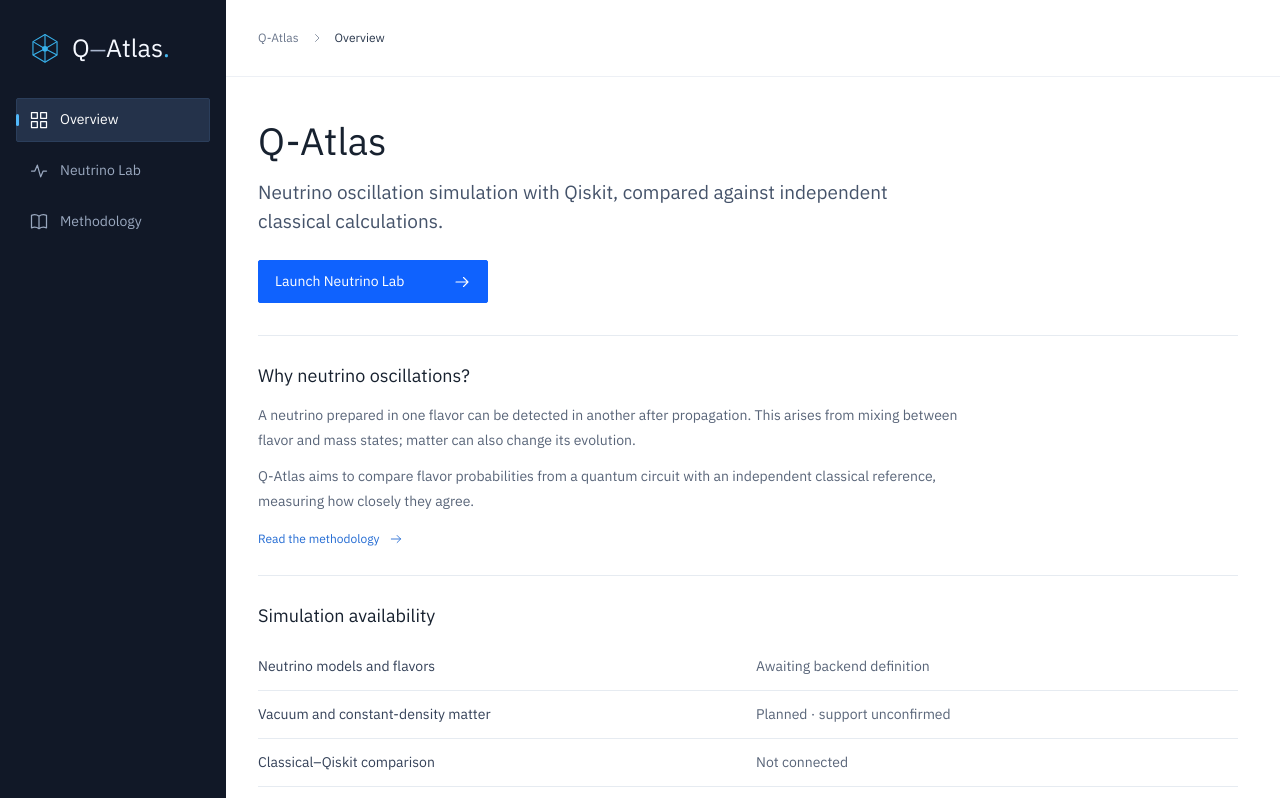
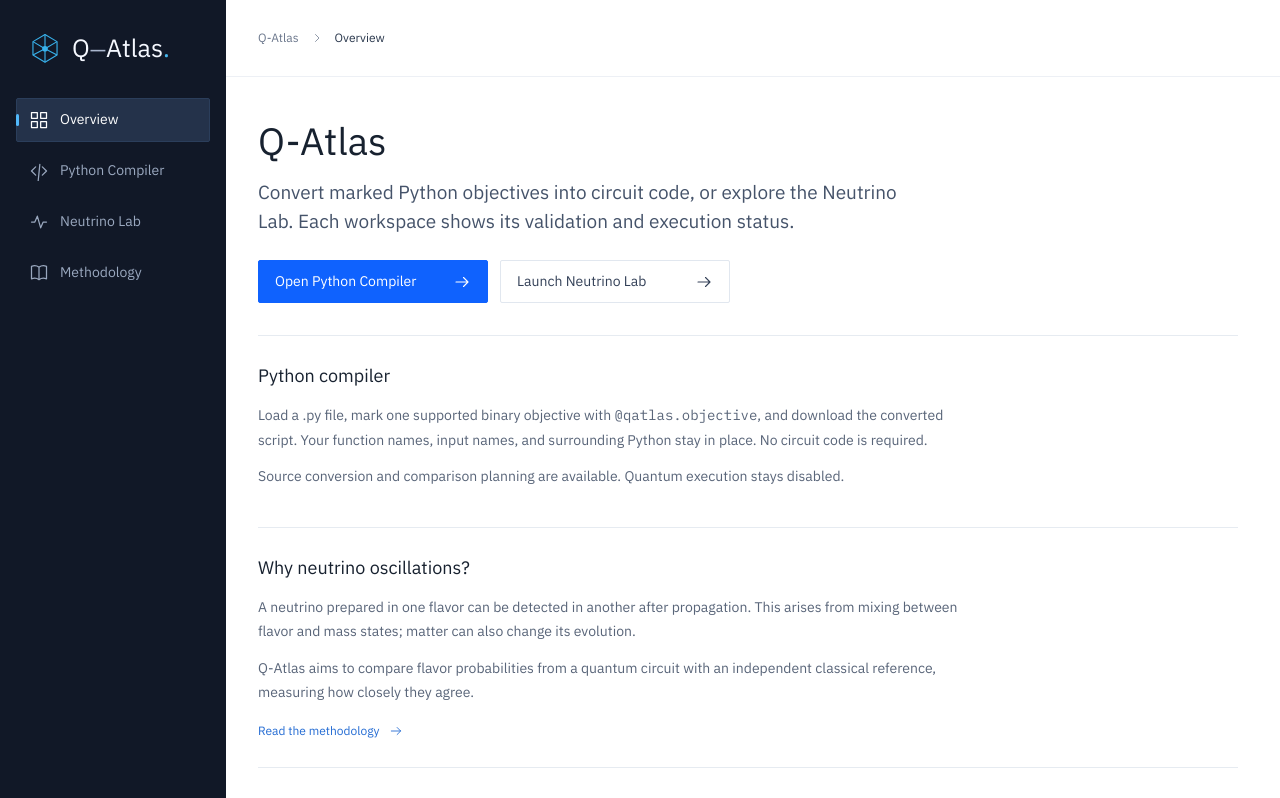
Before and after one commit to Kent-Brogrammers/Q-Atlas, a SvelteKit app in the folder frontend/: page / in a window 1280 px wide. Shown: the top 798 px of the page. Built offline with nearby package versions, Linux system fonts and the light colour scheme.

Commit message:
fix(frontend): expose Python compiler in navigation and overview

```diff
--- a/frontend/src/lib/data/experiments.ts
+++ b/frontend/src/lib/data/experiments.ts
@@ -30,7 +30,8 @@ export const experiments: {
     number: '01',
     title: 'Python Compiler',
     short: 'Compiler',
-    description: 'Edit a binary Python objective and inspect an example QUBO.',
+    description:
+      'Convert a marked Python objective into verified circuit code and download the script.',
     method: 'AST → QUBO → circuit',
     icon: 'code',
     color: 'blue'
--- a/frontend/src/lib/data/navigation.ts
+++ b/frontend/src/lib/data/navigation.ts
@@ -1,6 +1,7 @@
 // Presentation routes only; these do not change the backend experiment contract.
 export const primaryNavigation = [
   { href: '/', title: 'Overview', icon: 'home' },
+  { href: '/compiler/', title: 'Python Compiler', icon: 'code' },
   { href: '/neutrinos/', title: 'Neutrino Lab', icon: 'activity' },
   { href: '/methodology/', title: 'Methodology', icon: 'book' }
 ] as const;
--- a/frontend/src/routes/+layout.svelte
+++ b/frontend/src/routes/+layout.svelte
@@ -26,7 +26,7 @@
 <svelte:head>
   <meta
     name="description"
-    content="Q-Atlas: neutrino oscillation simulation and independent classical validation for the Quantum for Science challenge."
+    content="Q-Atlas: Python objective compilation, generated circuit code, and the Neutrino Oscillation Lab."
   />
 </svelte:head>
 
--- a/frontend/src/routes/+page.svelte
+++ b/frontend/src/routes/+page.svelte
@@ -8,13 +8,28 @@
   <header class="introduction">
     <h1>Q-Atlas</h1>
     <p>
-      Neutrino oscillation simulation with Qiskit, compared against independent classical
-      calculations.
+      Convert marked Python objectives into circuit code, or explore the Neutrino Lab. Each
+      workspace shows its validation and execution status.
     </p>
-    <a class="button primary" href="/neutrinos/"
-      >Launch Neutrino Lab<Icon name="arrow" size={18} /></a
-    >
+    <div class="workspace-actions">
+      <a class="button primary" href="/compiler/"
+        >Open Python Compiler<Icon name="arrow" size={18} /></a
+      >
+      <a class="button" href="/neutrinos/">Launch Neutrino Lab<Icon name="arrow" size={18} /></a>
+    </div>
   </header>
+
+  <section class="compiler" aria-labelledby="compiler-title">
+    <h2 id="compiler-title">Python compiler</h2>
+    <p>
+      Load a .py file, mark one supported binary objective with <code>@qatlas.objective</code>, and
+      download the converted script. Your function names, input names, and surrounding Python stay
+      in place. No circuit code is required.
+    </p>
+    <p>
+      Source conversion and comparison planning are available. Quantum execution stays disabled.
+    </p>
+  </section>
 
   <section class="science" aria-labelledby="science-title">
     <h2 id="science-title">Why neutrino oscillations?</h2>
@@ -73,6 +88,11 @@
   .introduction .button {
     min-width: 230px;
   }
+  .workspace-actions {
+    display: flex;
+    flex-wrap: wrap;
+    gap: 12px;
+  }
   section {
     border-top: 1px solid var(--border);
     padding: 26px 0;
@@ -82,7 +102,8 @@
     font-size: 18px;
     font-weight: 500;
   }
-  .science p {
+  .science p,
+  .compiler p {
     max-width: 720px;
     margin: 0 0 12px;
     color: var(--muted);
```
Also changed, not shown: 3 other files (tests, documents, lock files or other folders).
